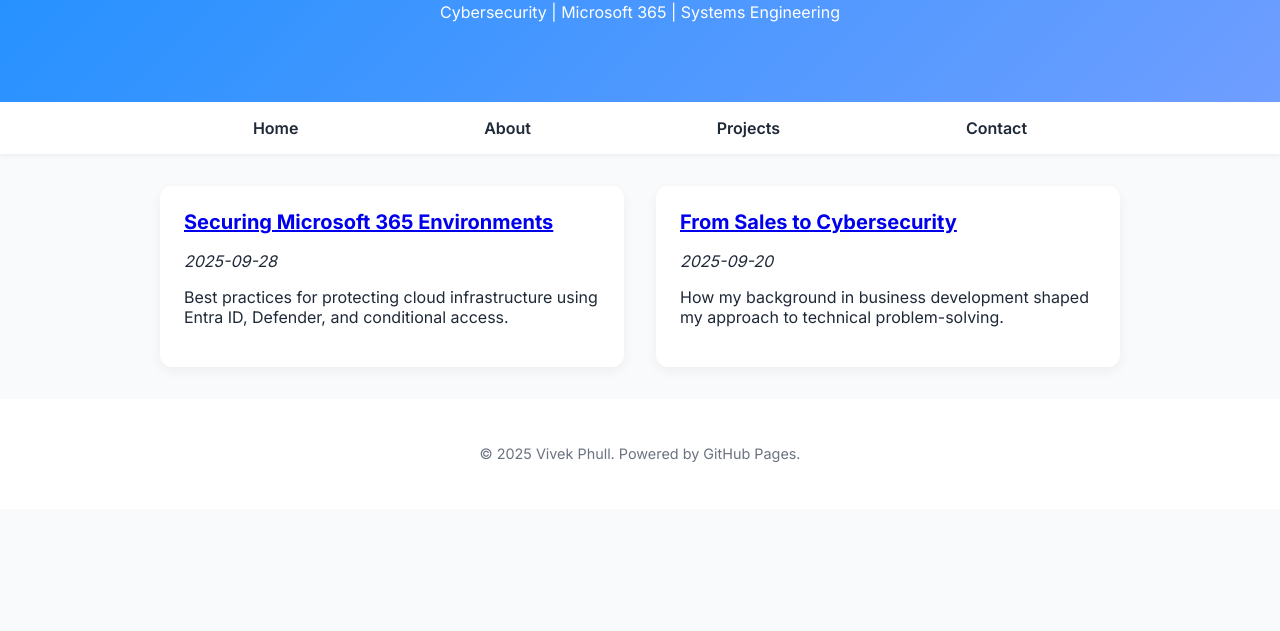
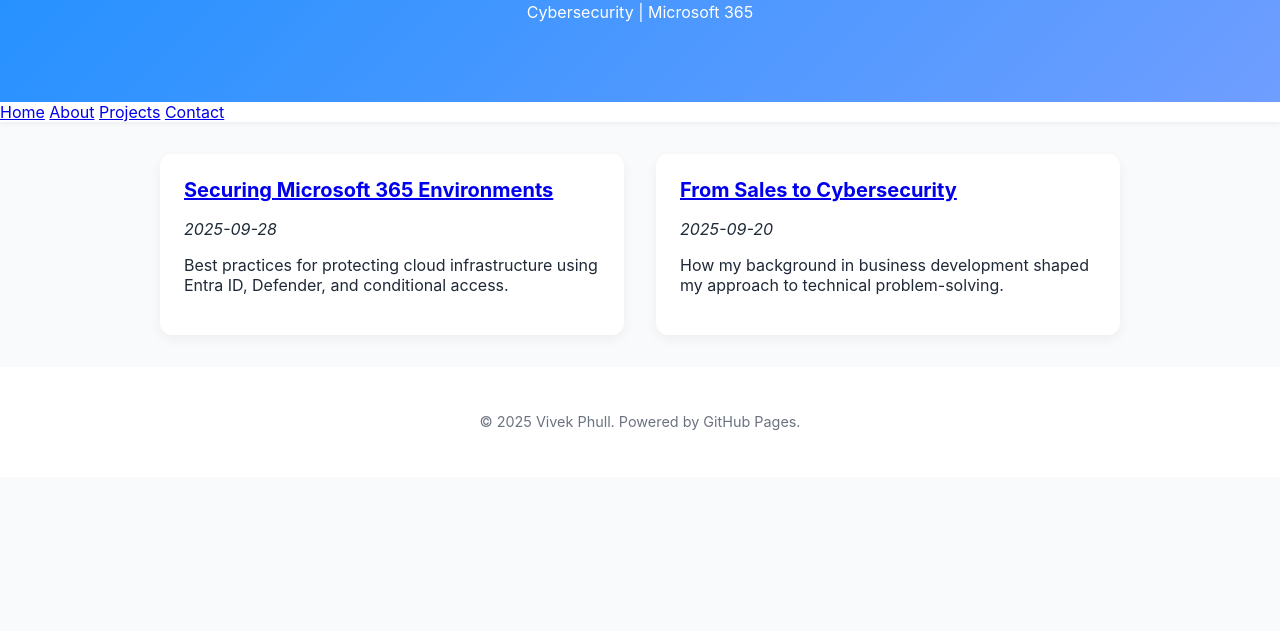
Before and after one commit to vivekphull/vivekphull, a plain HTML site: page index.html in a window 1280 px wide. Shown: the part 169-800 px from the top of the page. Drawn offline with Linux system fonts and the light colour scheme.

Commit message:
Update index.html

```diff
--- a/index.html
+++ b/index.html
@@ -5,23 +5,21 @@
   <meta name="viewport" content="width=device-width, initial-scale=1.0" />
   <title>Vivek Phull | Blog</title>
   <link rel="stylesheet" href="styles.css" />
-  <link href="https://fonts.googleapis.com/css2?family=Inter:wght@400;600;700&display=swap" rel="stylesheet">
+  <link href="https://fonts.googleapis.com/css2?family=Urbanist:wght@400;600;700&display=swap" rel="stylesheet">
 </head>
 <body>
   <header class="hero">
     <div class="hero-content">
       <h1>Vivek Phull</h1>
-      <p>Cybersecurity | Microsoft 365 | Systems Engineering</p>
+      <p>Cybersecurity | Microsoft 365 </p>
     </div>
   </header>
 
   <nav class="navbar">
-    <div class="nav-container">
-      <a href="index.html">Home</a>
-      <a href="about.html">About</a>
-      <a href="#">Projects</a>
-      <a href="#">Contact</a>
-    </div>
+    <a href="#">Home</a>
+    <a href="#">About</a>
+    <a href="#">Projects</a>
+    <a href="#">Contact</a>
   </nav>
 
   <main id="blog-list" class="grid-container">
```
